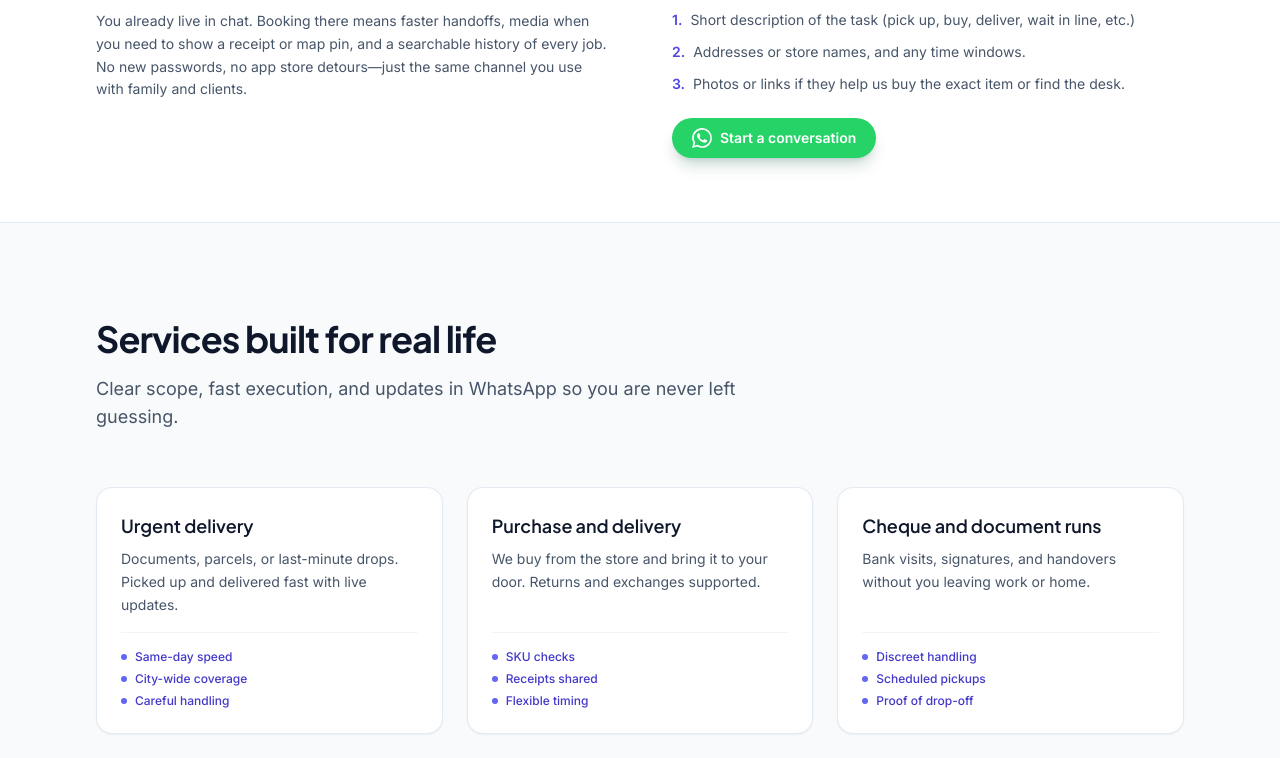
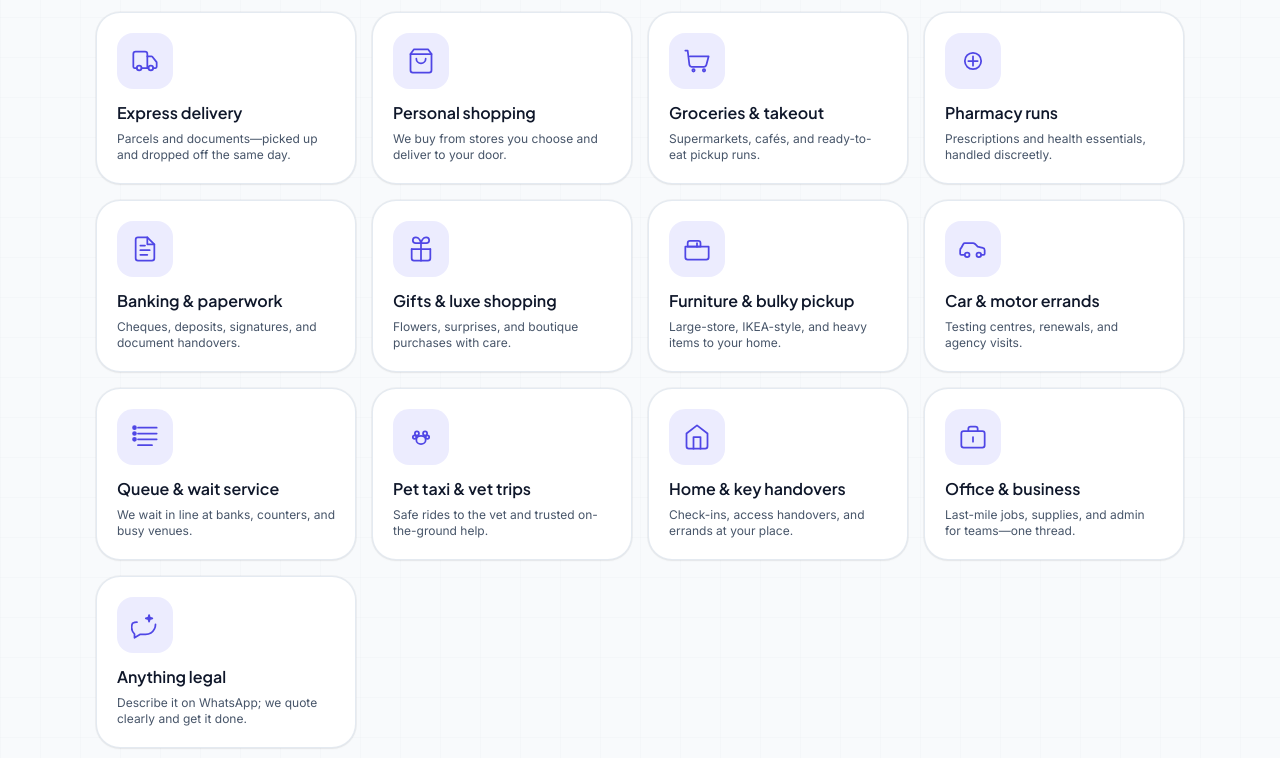
Before and after one commit to hamzafaham111/hireme, a Next.js app in the folder apps/web/: page / in a window 1280 px wide. Shown: the part 860-1618 px from the top of the page. Built offline with nearby package versions, Linux system fonts and the light colour scheme.

Commit message:
fixed the header menu issue

```diff
--- a/apps/web/src/app/page.tsx
+++ b/apps/web/src/app/page.tsx
@@ -1,7 +1,7 @@
 import { HeroSection } from '@/components/sections/HeroSection'
+import { ServicesSection } from '@/components/sections/ServicesSection'
 import { StatsSection } from '@/components/sections/StatsSection'
 import { WhatsAppInfoSection } from '@/components/sections/WhatsAppInfoSection'
-import { ServicesSection } from '@/components/sections/ServicesSection'
 import { HowItWorksSection } from '@/components/sections/HowItWorksSection'
 import { PartnersSection } from '@/components/sections/PartnersSection'
 import { TestimonialsSection } from '@/components/sections/TestimonialsSection'
@@ -13,9 +13,9 @@ export default function HomePage() {
   return (
     <>
       <HeroSection />
+      <ServicesSection />
       <StatsSection />
       <WhatsAppInfoSection />
-      <ServicesSection />
       <HowItWorksSection />
       <PartnersSection />
       <TestimonialsSection />
--- a/apps/web/src/components/sections/ServicesSection.tsx
+++ b/apps/web/src/components/sections/ServicesSection.tsx
@@ -1,93 +1,390 @@
-const services = [
+import type { FC, SVGProps } from 'react'
+
+type IconProps = SVGProps<SVGSVGElement>
+
+/** Stroke icons tuned for ~32px display — simple silhouettes read clearly on dark cards. */
+function IconExpress({ className, ...p }: IconProps) {
+  return (
+    <svg
+      className={className}
+      viewBox="0 0 24 24"
+      fill="none"
+      stroke="currentColor"
+      strokeWidth={1.5}
+      strokeLinecap="round"
+      strokeLinejoin="round"
+      aria-hidden
+      {...p}
+    >
+      <path d="M14 18V6a2 2 0 00-2-2H4a2 2 0 00-2 2v11a1 1 0 001 1h2" />
+      <path d="M15 18H9" />
+      <path d="M19 18h2a1 1 0 001-1v-3.65a1 1 0 00-.22-.624l-3.48-4.35A1 1 0 0017.52 8H14" />
+      <circle cx="17" cy="18" r="2" />
+      <circle cx="7" cy="18" r="2" />
+    </svg>
+  )
+}
+
+function IconShoppingBag({ className, ...p }: IconProps) {
+  return (
+    <svg
+      className={className}
+      viewBox="0 0 24 24"
+      fill="none"
+      stroke="currentColor"
+      strokeWidth={1.5}
+      strokeLinecap="round"
+      strokeLinejoin="round"
+      aria-hidden
+      {...p}
+    >
+      <path d="M6 2L3 6v14a2 2 0 002 2h14a2 2 0 002-2V6l-3-4z" />
+      <path d="M3 6h18" />
+      <path d="M16 10a4 4 0 01-8 0" />
+    </svg>
+  )
+}
+
+function IconGrocery({ className, ...p }: IconProps) {
+  return (
+    <svg
+      className={className}
+      viewBox="0 0 24 24"
+      fill="none"
+      stroke="currentColor"
+      strokeWidth={1.5}
+      strokeLinecap="round"
+      strokeLinejoin="round"
+      aria-hidden
+      {...p}
+    >
+      <circle cx="9" cy="20" r="1" />
+      <circle cx="18" cy="20" r="1" />
+      <path d="M2 3h2l1.5 12.5a2 2 0 002 1.5h10.5a2 2 0 002-1.5L22 8H6" />
+    </svg>
+  )
+}
+
+function IconBankPaper({ className, ...p }: IconProps) {
+  return (
+    <svg
+      className={className}
+      viewBox="0 0 24 24"
+      fill="none"
+      stroke="currentColor"
+      strokeWidth={1.5}
+      strokeLinecap="round"
+      strokeLinejoin="round"
+      aria-hidden
+      {...p}
+    >
+      <path d="M14 2H6a2 2 0 00-2 2v16a2 2 0 002 2h12a2 2 0 002-2V8z" />
+      <path d="M14 2v6h6" />
+      <path d="M8 13h8M8 17h6M8 9h4" />
+    </svg>
+  )
+}
+
+function IconGift({ className, ...p }: IconProps) {
+  return (
+    <svg
+      className={className}
+      viewBox="0 0 24 24"
+      fill="none"
+      stroke="currentColor"
+      strokeWidth={1.5}
+      strokeLinecap="round"
+      strokeLinejoin="round"
+      aria-hidden
+      {...p}
+    >
+      <path d="M20 12v8a2 2 0 01-2 2H6a2 2 0 01-2-2v-8" />
+      <path d="M4 12h16" />
+      <path d="M12 22V7" />
+      <path d="M12 7H7.5a2.5 2.5 0 010-5C11 2 12 7 12 7z" />
+      <path d="M12 7h4.5a2.5 2.5 0 000-5C13 2 12 7 12 7z" />
+    </svg>
+  )
+}
+
+function IconBulky({ className, ...p }: IconProps) {
+  return (
+    <svg
+      className={className}
+      viewBox="0 0 24 24"
+      fill="none"
+      stroke="currentColor"
+      strokeWidth={1.5}
+      strokeLinecap="round"
+      strokeLinejoin="round"
+      aria-hidden
+      {...p}
+    >
+      <path d="M4 7a2 2 0 012-2h7a2 2 0 012 2v3H4V7z" />
+      <path d="M2 10h20v9a2 2 0 01-2 2H4a2 2 0 01-2-2v-9z" />
+      <path d="M12 7v3" />
+    </svg>
+  )
+}
+
+function IconCar({ className, ...p }: IconProps) {
+  return (
+    <svg
+      className={className}
+      viewBox="0 0 24 24"
+      fill="none"
+      stroke="currentColor"
+      strokeWidth={1.5}
+      strokeLinecap="round"
+      strokeLinejoin="round"
+      aria-hidden
+      {...p}
+    >
+      <path d="M19 17h2c.6 0 1-.4 1-1v-3c0-.9-.7-1.7-1.5-1.9C18.7 10.6 16 10 16 10s-1.3-1.5-2.2-2.3c-.5-.4-1.1-.7-1.8-.7H5c-.6 0-1.1.4-1.4.9l-1.5 2.8C1.4 11.3 1 12.1 1 13v3c0 .6.4 1 1 1h2" />
+      <circle cx="7" cy="17" r="2" />
+      <circle cx="17" cy="17" r="2" />
+    </svg>
+  )
+}
+
+function IconQueue({ className, ...p }: IconProps) {
+  return (
+    <svg
+      className={className}
+      viewBox="0 0 24 24"
+      fill="none"
+      stroke="currentColor"
+      strokeWidth={1.5}
+      strokeLinecap="round"
+      strokeLinejoin="round"
+      aria-hidden
+      {...p}
+    >
+      <path d="M6 4h16M6 9h16M6 14h16M6 19h12" />
+      <circle cx="3" cy="4" r="1.25" fill="currentColor" />
+      <circle cx="3" cy="9" r="1.25" fill="currentColor" />
+      <circle cx="3" cy="14" r="1.25" fill="currentColor" />
+    </svg>
+  )
+}
+
+function IconPaw({ className, ...p }: IconProps) {
+  return (
+    <svg
+      className={className}
+      viewBox="0 0 24 24"
+      fill="none"
+      stroke="currentColor"
+      strokeWidth={1.5}
+      strokeLinecap="round"
+      strokeLinejoin="round"
+      aria-hidden
+      {...p}
+    >
+      <ellipse cx="12" cy="14.5" rx="4" ry="3.5" />
+      <circle cx="8.5" cy="9" r="1.75" />
+      <circle cx="15.5" cy="9" r="1.75" />
+      <circle cx="6.5" cy="12" r="1.5" />
+      <circle cx="17.5" cy="12" r="1.5" />
+    </svg>
+  )
+}
+
+function IconHomeKey({ className, ...p }: IconProps) {
+  return (
+    <svg
+      className={className}
+      viewBox="0 0 24 24"
+      fill="none"
+      stroke="currentColor"
+      strokeWidth={1.5}
+      strokeLinecap="round"
+      strokeLinejoin="round"
+      aria-hidden
+      {...p}
+    >
+      <path d="M3 9l9-7 9 7v11a2 2 0 01-2 2H5a2 2 0 01-2-2z" />
+      <path d="M9 22V12h6v10" />
+    </svg>
+  )
+}
+
+function IconBriefcase({ className, ...p }: IconProps) {
+  return (
+    <svg
+      className={className}
+      viewBox="0 0 24 24"
+      fill="none"
+      stroke="currentColor"
+      strokeWidth={1.5}
+      strokeLinecap="round"
+      strokeLinejoin="round"
+      aria-hidden
+      {...p}
+    >
+      <rect x="2" y="7" width="20" height="14" rx="2" />
+      <path d="M16 7V5a2 2 0 00-2-2h-4a2 2 0 00-2 2v2" />
+      <path d="M12 12v4" />
+    </svg>
+  )
+}
+
+function IconPharmacy({ className, ...p }: IconProps) {
+  return (
+    <svg
+      className={className}
+      viewBox="0 0 24 24"
+      fill="none"
+      stroke="currentColor"
+      strokeWidth={1.5}
+      strokeLinecap="round"
+      strokeLinejoin="round"
+      aria-hidden
+      {...p}
+    >
+      <circle cx="12" cy="12" r="7" />
+      <path d="M12 8v8M8 12h8" />
+    </svg>
+  )
+}
+
+function IconMessageSpark({ className, ...p }: IconProps) {
+  return (
+    <svg
+      className={className}
+      viewBox="0 0 24 24"
+      fill="none"
+      stroke="currentColor"
+      strokeWidth={1.5}
+      strokeLinecap="round"
+      strokeLinejoin="round"
+      aria-hidden
+      {...p}
+    >
+      <path d="M21 11.5a8.38 8.38 0 01-.9 3.8 8.5 8.5 0 01-7.6 4.7H8l-5 3v-3.3a8.5 8.5 0 01-1.7-9.2 8.38 8.38 0 013.8-.9" />
+      <path d="M15.5 3.5l.6 2.2 2.2.6-2.2.6-.6 2.2-.6-2.2-2.2-.6 2.2-.6z" />
+    </svg>
+  )
+}
+
+const services: { title: string; tagline: string; Icon: FC<IconProps> }[] = [
   {
-    title: 'Urgent delivery',
-    description:
-      'Documents, parcels, or last-minute drops. Picked up and delivered fast with live updates.',
-    highlights: ['Same-day speed', 'City-wide coverage', 'Careful handling'],
+    title: 'Express delivery',
+    tagline: 'Parcels and documents—picked up and dropped off the same day.',
+    Icon: IconExpress,
   },
   {
-    title: 'Purchase and delivery',
-    description:
-      'We buy from the store and bring it to your door. Returns and exchanges supported.',
-    highlights: ['SKU checks', 'Receipts shared', 'Flexible timing'],
+    title: 'Personal shopping',
+    tagline: 'We buy from stores you choose and deliver to your door.',
+    Icon: IconShoppingBag,
   },
   {
-    title: 'Cheque and document runs',
-    description:
-      'Bank visits, signatures, and handovers without you leaving work or home.',
-    highlights: ['Discreet handling', 'Scheduled pickups', 'Proof of drop-off'],
+    title: 'Groceries & takeout',
+    tagline: 'Supermarkets, cafés, and ready-to-eat pickup runs.',
+    Icon: IconGrocery,
   },
   {
-    title: 'Gifting and luxury shopping',
-    description:
-      'Curated gifts and boutique purchases, wrapped and delivered on schedule.',
-    highlights: ['Budget-aware picks', 'Corporate and personal', 'Photo proof'],
+    title: 'Pharmacy runs',
+    tagline: 'Prescriptions and health essentials, handled discreetly.',
+    Icon: IconPharmacy,
   },
   {
-    title: 'Vehicle and admin errands',
-    description:
-      'Testing centres, renewals, and queues. We wait so you do not have to.',
-    highlights: ['Pickup and return', 'Status updates', 'Odd jobs welcome'],
+    title: 'Banking & paperwork',
+    tagline: 'Cheques, deposits, signatures, and document handovers.',
+    Icon: IconBankPaper,
   },
   {
-    title: 'Pet and family help',
-    description:
-      'Vet trips and trusted on-the-ground support for busy households.',
-    highlights: ['Trusted runners', 'Photo check-ins', 'Short-notice slots'],
+    title: 'Gifts & luxe shopping',
+    tagline: 'Flowers, surprises, and boutique purchases with care.',
+    Icon: IconGift,
   },
   {
-    title: 'Corporate tasks',
-    description:
-      'Documents, gifts, and last-mile jobs too small for traditional courier.',
-    highlights: ['Repeat bookings', 'One WhatsApp thread', 'No long contracts'],
+    title: 'Furniture & bulky pickup',
+    tagline: 'Large-store, IKEA-style, and heavy items to your home.',
+    Icon: IconBulky,
   },
   {
-    title: 'Custom requests',
-    description:
-      'If it is legal and doable, we figure it out. One-offs are welcome.',
-    highlights: ['Clear quotes', 'Honest timelines', 'Responsive team'],
+    title: 'Car & motor errands',
+    tagline: 'Testing centres, renewals, and agency visits.',
+    Icon: IconCar,
+  },
+  {
+    title: 'Queue & wait service',
+    tagline: 'We wait in line at banks, counters, and busy venues.',
+    Icon: IconQueue,
+  },
+  {
+    title: 'Pet taxi & vet trips',
+    tagline: 'Safe rides to the vet and trusted on-the-ground help.',
+    Icon: IconPaw,
+  },
+  {
+    title: 'Home & key handovers',
+    tagline: 'Check-ins, access handovers, and errands at your place.',
+    Icon: IconHomeKey,
+  },
+  {
+    title: 'Office & business',
+    tagline: 'Last-mile jobs, supplies, and admin for teams—one thread.',
+    Icon: IconBriefcase,
+  },
+  {
+    title: 'Anything legal',
+    tagline: 'Describe it on WhatsApp; we quote clearly and get it done.',
+    Icon: IconMessageSpark,
   },
 ]
 
 export function ServicesSection() {
   return (
-    <section id="services" className="scroll-mt-20 py-20 sm:py-24">
-      <div className="mx-auto max-w-6xl px-4 sm:px-6 lg:px-8">
+    <section
+      id="services"
+      className="relative scroll-mt-20 overflow-hidden border-b border-slate-200 bg-slate-50 py-12 sm:py-16 dark:border-slate-800 dark:bg-slate-950"
+    >
+      <div
+        className="pointer-events-none absolute inset-0 bg-[length:40px_40px] bg-grid-slate opacity-50 dark:opacity-30"
+        aria-hidden
+      />
+      <div className="relative mx-auto max-w-6xl px-4 sm:px-6 lg:px-8">
+        {/* Left-aligned block to match HeroSection */}
         <div className="max-w-2xl">
-          <h2 className="font-display text-3xl font-bold tracking-tight text-slate-900 sm:text-4xl dark:text-white">
-            Services built for real life
+          <p className="inline-flex rounded-full border border-brand-300/90 bg-brand-50 px-3 py-1 text-xs font-semibold uppercase tracking-wider text-slate-900 dark:border-brand-400/60 dark:bg-brand-900 dark:text-white">
+            What we do
+          </p>
+          <h2 className="mt-4 font-display text-3xl font-bold tracking-tight text-slate-900 sm:text-4xl dark:text-white">
+            Services
           </h2>
-          <p className="mt-4 text-lg text-slate-600 dark:text-slate-400">
-            Clear scope, fast execution, and updates in WhatsApp so you are
-            never left guessing.
+          <p className="mt-4 text-lg text-slate-600 dark:text-slate-300">
+            Pick what fits your errand, then message us on WhatsApp—updates stay
+            in one chat.
           </p>
         </div>
-        <ul className="mt-14 grid gap-6 sm:grid-cols-2 lg:grid-cols-3">
-          {services.map((s) => (
-            <li
-              key={s.title}
-              className="flex flex-col rounded-2xl border border-slate-200/90 bg-white p-6 shadow-sm transition hover:border-brand-200 hover:shadow-md dark:border-slate-800 dark:bg-slate-900/40 dark:hover:border-brand-800"
-            >
-              <h3 className="font-display text-lg font-semibold text-slate-900 dark:text-white">
-                {s.title}
-              </h3>
-              <p className="mt-2 flex-1 text-sm leading-relaxed text-slate-600 dark:text-slate-400">
-                {s.description}
-              </p>
-              <ul className="mt-4 space-y-1.5 border-t border-slate-100 pt-4 dark:border-slate-800">
-                {s.highlights.map((h) => (
-                  <li
-                    key={h}
-                    className="flex items-center gap-2 text-xs font-medium text-brand-700 dark:text-brand-300"
-                  >
-                    <span
-                      className="size-1.5 shrink-0 rounded-full bg-brand-500"
-                      aria-hidden
-                    />
-                    {h}
-                  </li>
-                ))}
-              </ul>
+
+        <ul
+          className="mt-10 grid grid-cols-2 gap-3 sm:mt-14 sm:grid-cols-3 sm:gap-4 lg:grid-cols-4"
+          aria-label="Service categories"
+        >
+          {services.map(({ title, tagline, Icon }) => (
+            <li key={title} className="min-w-0">
+              <div
+                className="group flex h-full min-h-[9.5rem] flex-col items-start justify-between gap-3 rounded-2xl border border-slate-200/90 bg-white p-4 shadow-sm ring-1 ring-slate-900/[0.04] transition active:scale-[0.98] sm:min-h-[10.5rem] sm:rounded-3xl sm:p-5 dark:border-slate-700/80 dark:bg-slate-900/70 dark:ring-white/[0.06] dark:active:bg-slate-800/80"
+                role="presentation"
+              >
+                <div
+                  className="flex size-12 shrink-0 items-center justify-center rounded-xl bg-brand-500/[0.12] text-brand-600 transition group-hover:bg-brand-500/[0.18] dark:bg-brand-400/15 dark:text-brand-300 dark:group-hover:bg-brand-400/25 sm:size-14 sm:rounded-2xl"
+                  aria-hidden
+                >
+                  <Icon className="size-6 sm:size-7" />
+                </div>
+                <div className="min-w-0 flex-1 text-left">
+                  <p className="font-display text-sm font-semibold leading-snug text-slate-900 sm:text-base dark:text-white">
+                    {title}
+                  </p>
+                  <p className="mt-1.5 text-left text-[11px] leading-relaxed text-slate-600 sm:text-xs dark:text-slate-400">
+                    {tagline}
+                  </p>
+                </div>
+              </div>
             </li>
           ))}
         </ul>
```
